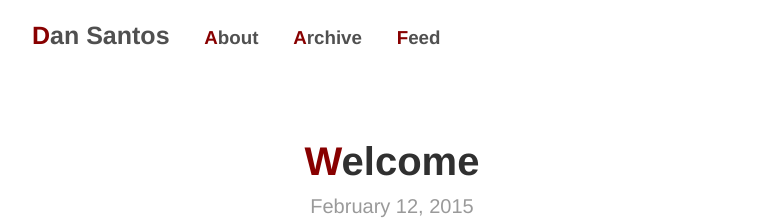
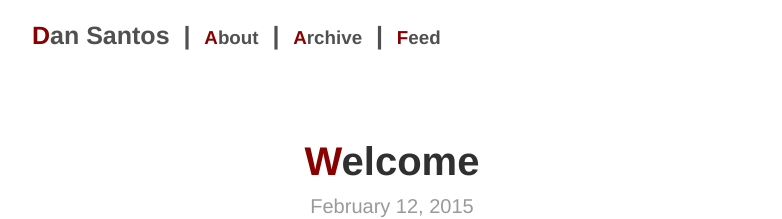
Before and after one commit to CanIGetAPickle/CanIGetAPickle.github.io, a Jekyll site: the page built from index.html, in a window 1280 px wide. Shown: the top 219 px of the page, without its empty margins (248-1030 px from the left). Built offline with Jekyll 4.4.1, drawn with Linux system fonts in a browser that asks for light colours; the list of posts is cut into pages by our own code.

Commit message:
Nav link separation

```diff
--- a/_layouts/default.html
+++ b/_layouts/default.html
@@ -12,7 +12,7 @@
           <a href="{{ site.baseurl }}" title="Home">{{ site.title }}</a>
           <!-- begin custom nav bar -->
           {% for page in site.pages_list %}
-            &nbsp;&nbsp;&nbsp;
+            &nbsp;|&nbsp;
             <small><a href="{{ page[1] }}">{{ page[0] }}</a></small>
           {% endfor %}
           <!-- end custom nav bar -->
```
